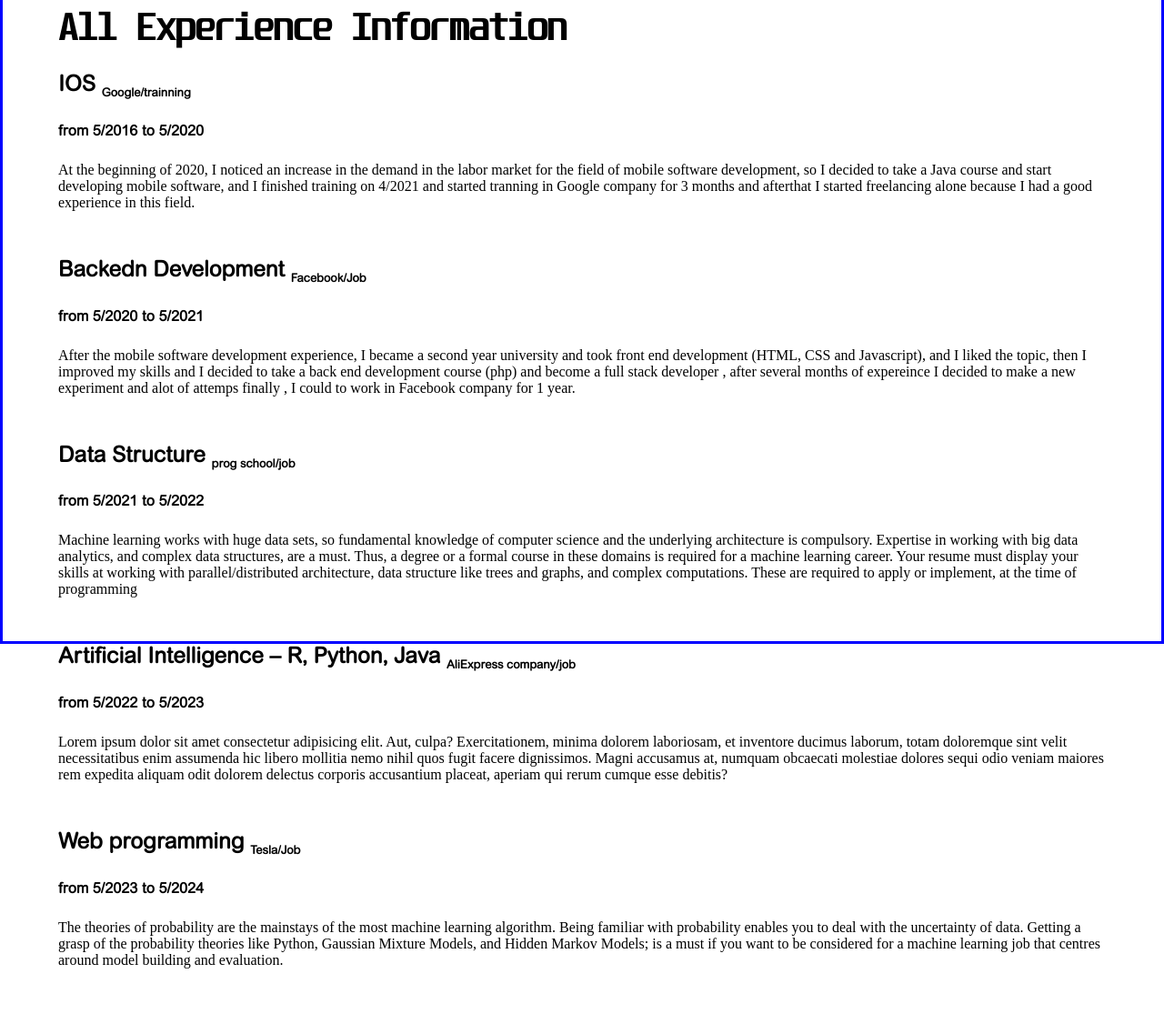
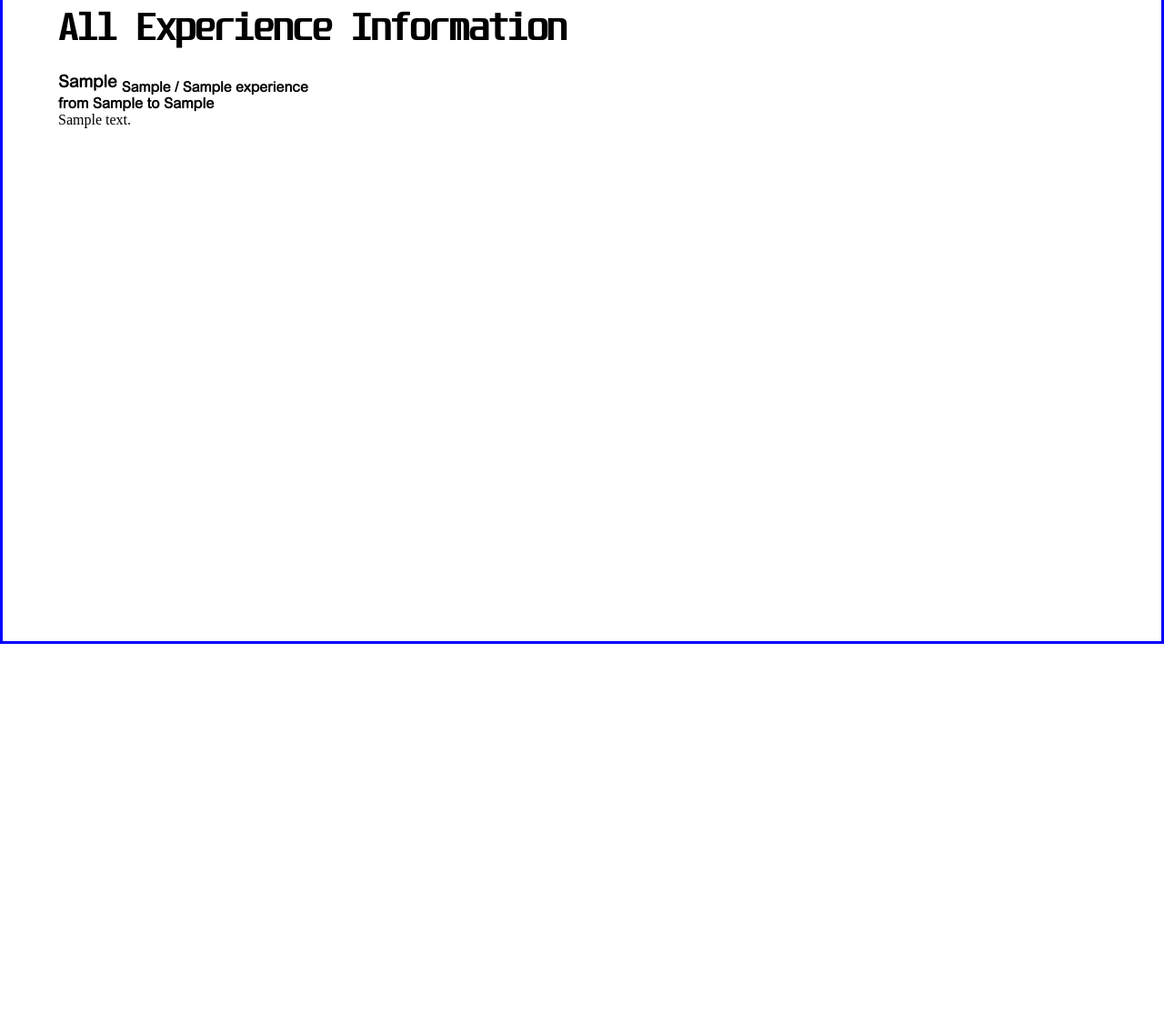
Before and after one commit to ahmedmurtaja/php-university-project, a PHP site: page /ViewExperience.php in a window 1280 px wide. Shown: the part 92-1207 px from the top of the page at 91% size. After the commit the page ends 800 px from the top, so only its background shows below. Run offline with PHP 8.4, Linux system fonts and the light colour scheme; tables that the repository leaves empty or names only in its code hold one stand-in row (values such as "Sample post").

Commit message:
Update ViewExperience.php

```diff
--- a/php/ViewExperience.php
+++ b/php/ViewExperience.php
@@ -1,3 +1,9 @@
+<?php
+
+include_once('../includes/DBconnection.php');
+
+?>
+
 <!DOCTYPE html>
 <html lang="en">
 <head>
@@ -34,36 +40,29 @@
        <div class="container">
            <div class="viewExp">
             <h1>All Experience Information</h1>
+
+          <?php
+ $result = mysqli_query($connection, "SELECT * FROM experience");
+ if (mysqli_num_rows($result) > 0) {
+ }
+ $i = 0;
+ while ($row = mysqli_fetch_array($result)) { ?>
+	<tr class="<?php if (isset($classname)) {
+   echo $classname;
+ } ?>
+
             <section class="first">
-                <h3>IOS   <sub>Google/trainning</sub></h3>
-                <h4>from 5/2016 to 5/2020</h4>
-                <p>At the beginning of 2020, I noticed an increase in the demand in the labor market for the field of mobile software development, so I decided to take a Java course and start developing mobile software, and I finished training on 4/2021 and started tranning in Google company for 3 months and afterthat I started freelancing alone because I had a good experience in this field.</p>
+                <h3><?php echo $row["category"]; ?>  <sub><?php echo $row["ins"]; ?> <?php echo '/ '; echo $row["title"]; ?></sub></h3>
+                <h4>from <?php echo $row["smonth"]; ?> to <?php echo $row["emonth"]; ?></h4>
+                <p><?php echo $row["description"]; ?> </p>
             </section>
-            <section class="first">
-                <h3>Backedn Development   <sub>Facebook/Job</sub></h3>
-                <h4>from 5/2020 to 5/2021</h4>
-                <p>After the mobile software development experience, I became a second year university and took front end development (HTML, CSS and Javascript), and I liked the topic, then I improved my skills and I decided to take a back end development course (php) and become a full stack developer , after several months of expereince I decided to make a new experiment and alot of attemps finally , I could to work in Facebook company for 1 year.</p>
-            </section>
-            <section class="first">
-                <h3>Data Structure   <sub>prog school/job</sub></h3>
-                <h4>from 5/2021 to 5/2022</h4>
-                <p>Machine learning works with huge data sets, so fundamental knowledge of computer science and the underlying architecture is compulsory. Expertise in working with big data analytics, and complex data structures, are a must. Thus, a degree or a formal course in these domains is required for a machine learning career. Your resume must display your skills at working with parallel/distributed architecture, data structure like trees and graphs, and complex computations. These are required to apply or implement, at the time of programming</p>
-            </section>
-            <section class="first">
-                <h3>Artificial Intelligence – R, Python, Java   <sub>AliExpress company/job</sub></h3>
-                <h4>from 5/2022 to 5/2023</h4>
-                <p>Lorem ipsum dolor sit amet consectetur adipisicing elit. Aut, culpa? Exercitationem, minima dolorem laboriosam, et inventore ducimus laborum, totam doloremque sint velit necessitatibus enim assumenda hic libero mollitia nemo nihil quos fugit facere dignissimos. Magni accusamus at, numquam obcaecati molestiae dolores sequi odio veniam maiores rem expedita aliquam odit dolorem delectus corporis accusantium placeat, aperiam qui rerum cumque esse debitis?</p>
-            </section>
-            <section class="first">
-                <h3>Web programming <sub>Tesla/Job</sub></h3>
-                <h4>from 5/2023 to 5/2024</h4>
-                <p>The theories of probability are the mainstays of the most machine learning algorithm. Being familiar with probability enables you to deal with the uncertainty of data. Getting a grasp of the probability theories like Python, Gaussian Mixture Models, and Hidden Markov Models; is a must if you want to be considered for a machine learning job that centres around model building and evaluation.</p>
-            </section>
+
            </div>
-
        </div>
-
    </main>
+    <?php $i++;
+                                            }
+ ?>
 
 
 </body>
```
